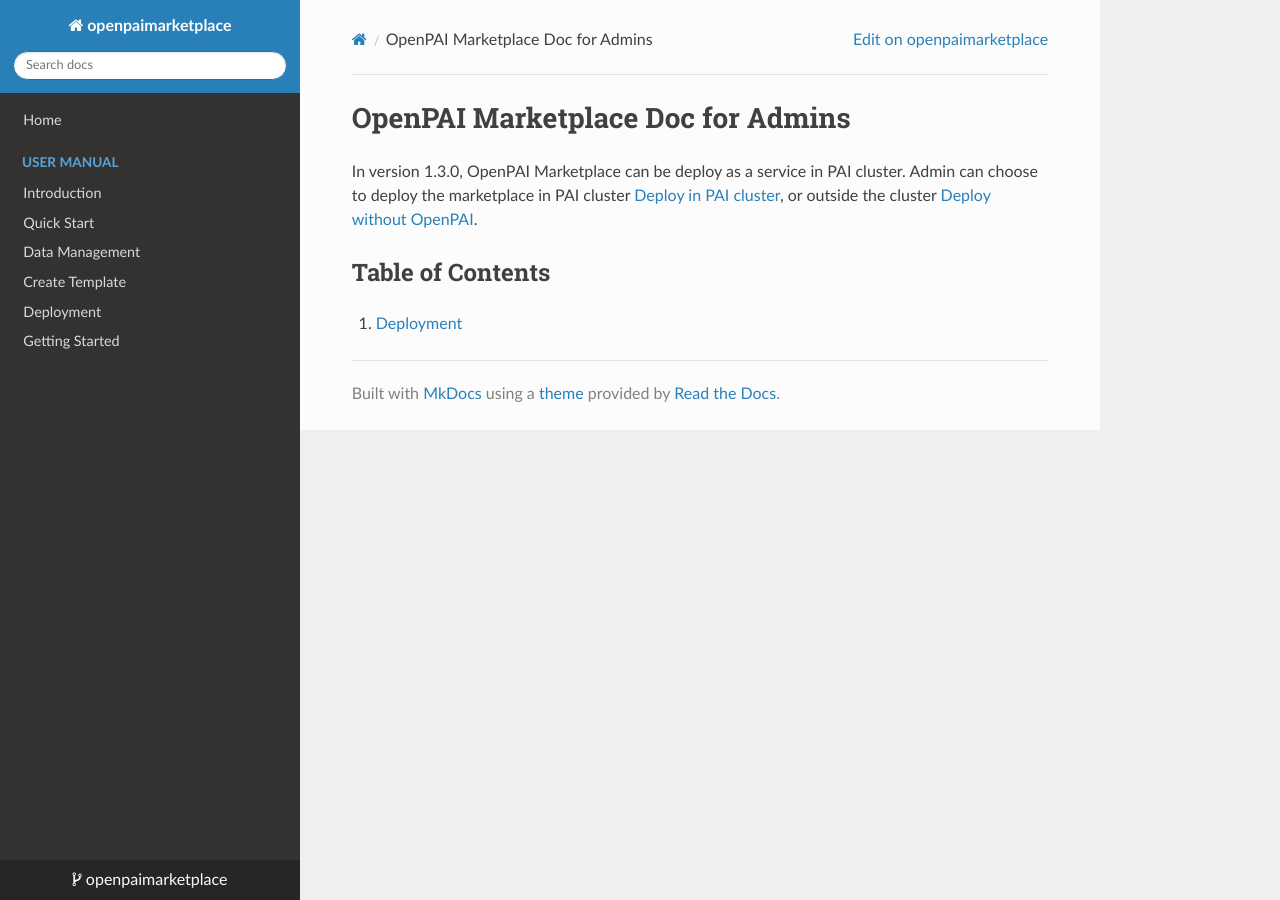
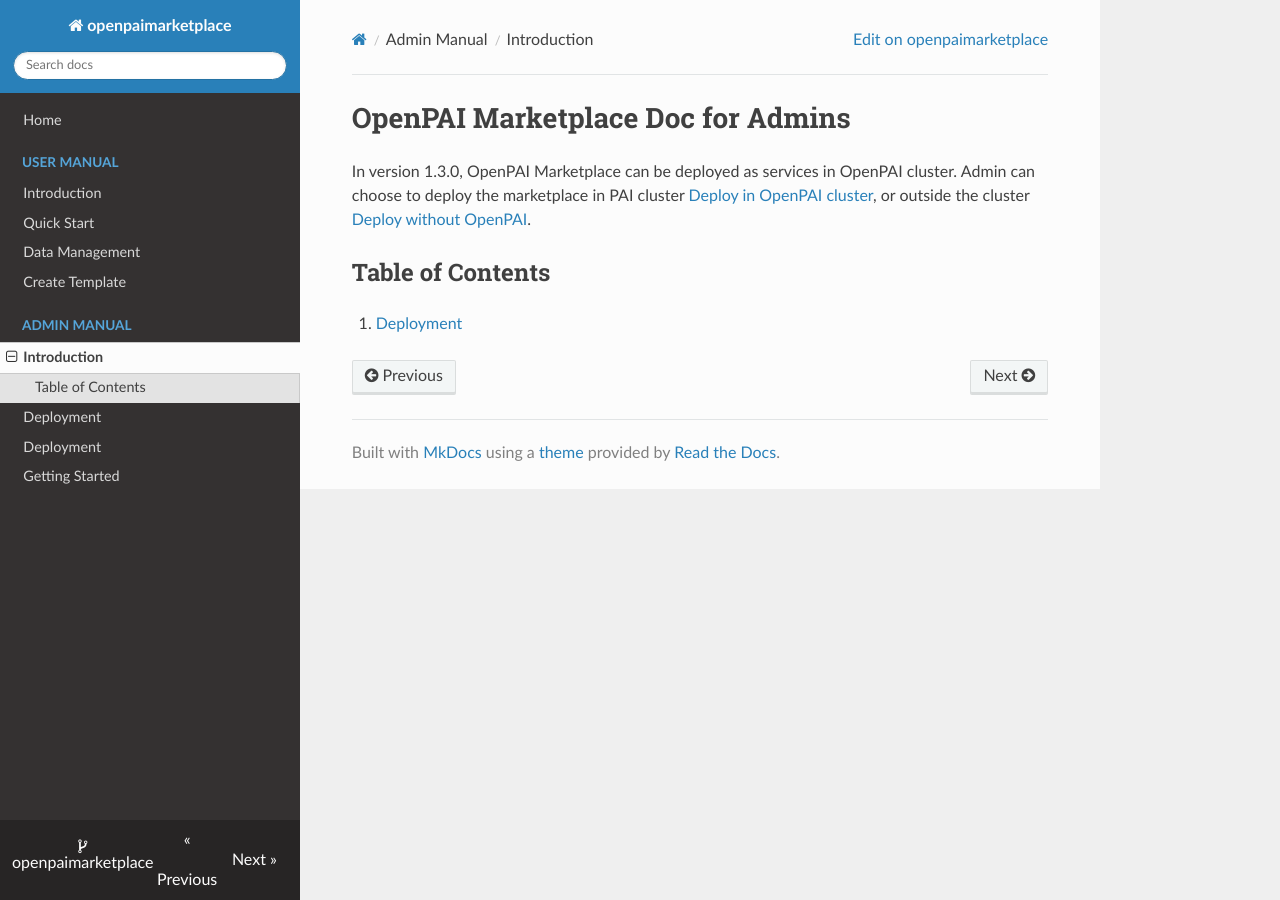
Before and after one commit to microsoft/openpaimarketplace, an MkDocs documentation site: the page built from docs/admin/README.md, in a window 1280 px wide. Built offline with MkDocs 1.6.1, drawn with Linux system fonts in a browser that asks for light colours; nearby versions of some CDN libraries.

Commit message:
Revise admin doc

```diff
--- a/docs/admin/README.md
+++ b/docs/admin/README.md
@@ -1,7 +1,7 @@
 # OpenPAI Marketplace Doc for Admins
 
-In version 1.3.0, OpenPAI Marketplace can be deploy as a service in PAI cluster.
-Admin can choose to deploy the marketplace in PAI cluster [Deploy in PAI cluster](./deployment.md#Deploy-in-PAI-cluster), or outside the cluster [Deploy without OpenPAI](./deployment.md#Deploy-without-OpenPAI).
+In version 1.3.0, OpenPAI Marketplace can be deployed as services in OpenPAI cluster.
+Admin can choose to deploy the marketplace in PAI cluster [Deploy in OpenPAI cluster](./deployment.md#Deploy-in-PAI-cluster), or outside the cluster [Deploy without OpenPAI](./deployment.md#Deploy-without-OpenPAI).
 
 ## Table of Contents
 
--- a/mkdocs.yml
+++ b/mkdocs.yml
@@ -2,12 +2,15 @@
 repo_url: https://github.com/microsoft/openpaimarketplace
 repo_name: openpaimarketplace
 nav:
-    - Home: index.md
-    - User Manual:
-      - Introduction: user/readme.md
+  - Home: index.md
+  - User Manual:
+      - Introduction: user/README.md
       - Quick Start: user/quick-start.md
       - Data Management: user/data-management.md
       - Create Template: user/create-template.md
-    - Deployment: deployment.md
-    - Getting Started: getting_started.md
+  - Admin Manual:
+      - Introduction: admin/README.md
+      - Deployment: deployment.md
+  - Deployment: deployment.md
+  - Getting Started: getting_started.md
 theme: readthedocs
```
Also changed, not shown: docs/admin/deployment.md (+126 -93 lines).
